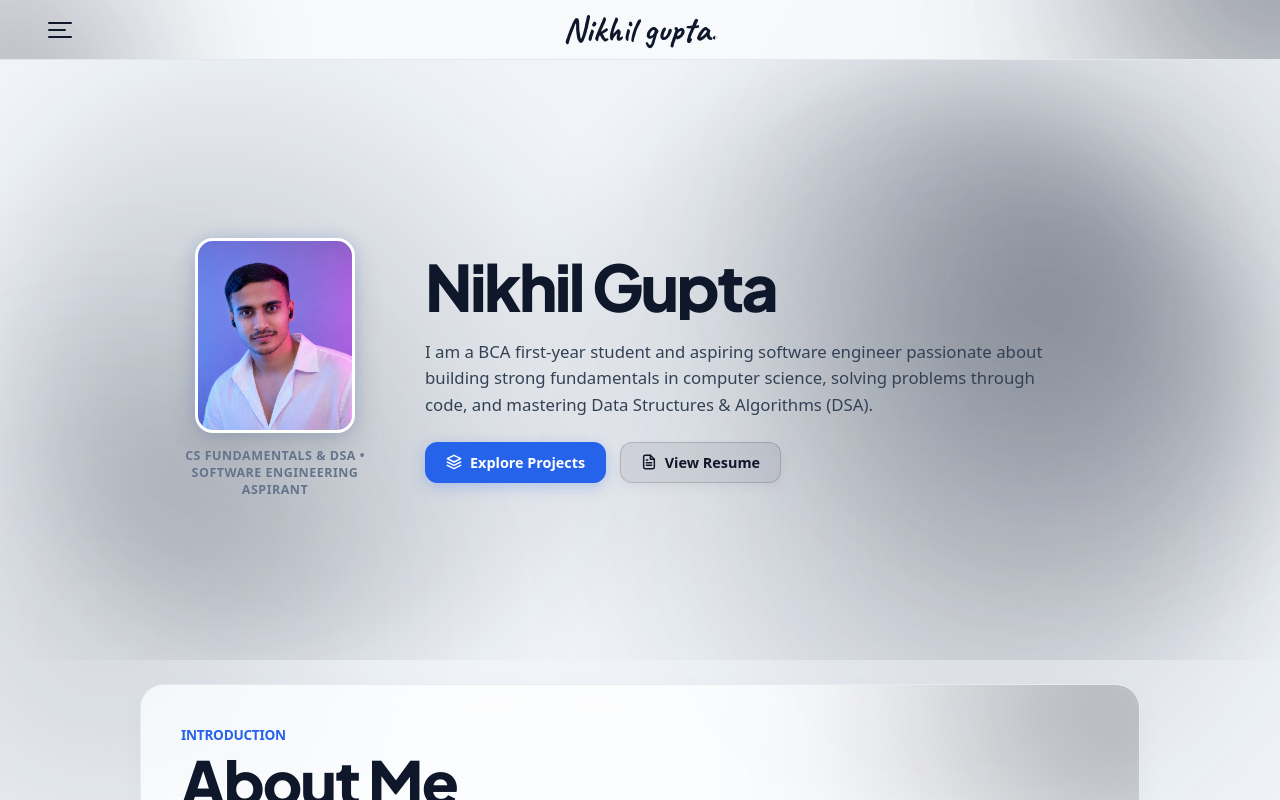
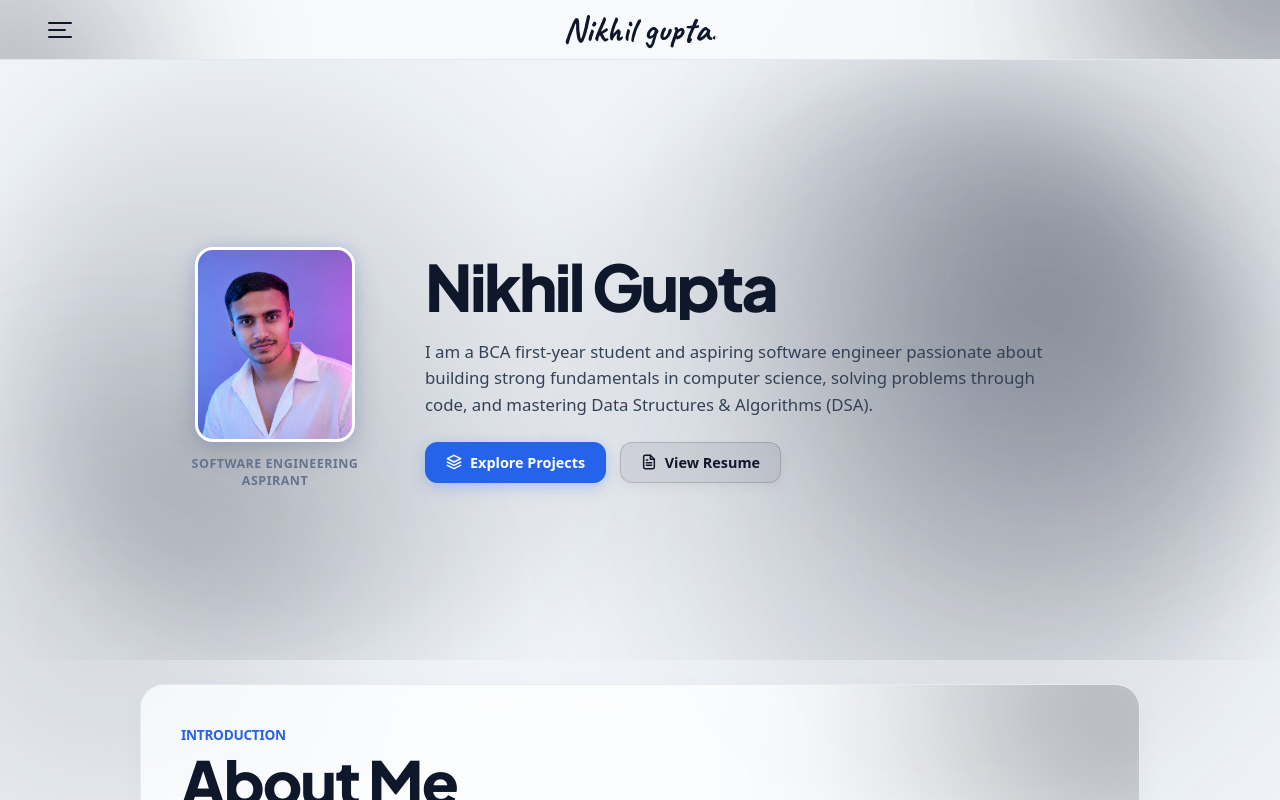
Before and after one commit to nikhildev161011-tech/My-Portfolio, a React (Vite) app: page / in a window 1280 px wide. Shown: the top 800 px of the page. Built offline with nearby package versions, Linux system fonts and the light colour scheme.

Commit message:
Update Hero.jsx

```diff
--- a/src/components/Hero.jsx
+++ b/src/components/Hero.jsx
@@ -312,7 +312,7 @@ export default function Hero() {
               />
             </div>
             <span style={{ fontSize: '0.78rem', fontWeight: '700', letterSpacing: '0.04em', color: '#64748b', textTransform: 'uppercase', textAlign: 'center' }}>
-              CS Fundamentals & DSA • Software Engineering Aspirant
+            Software Engineering Aspirant
             </span>
           </motion.div>
 
```
